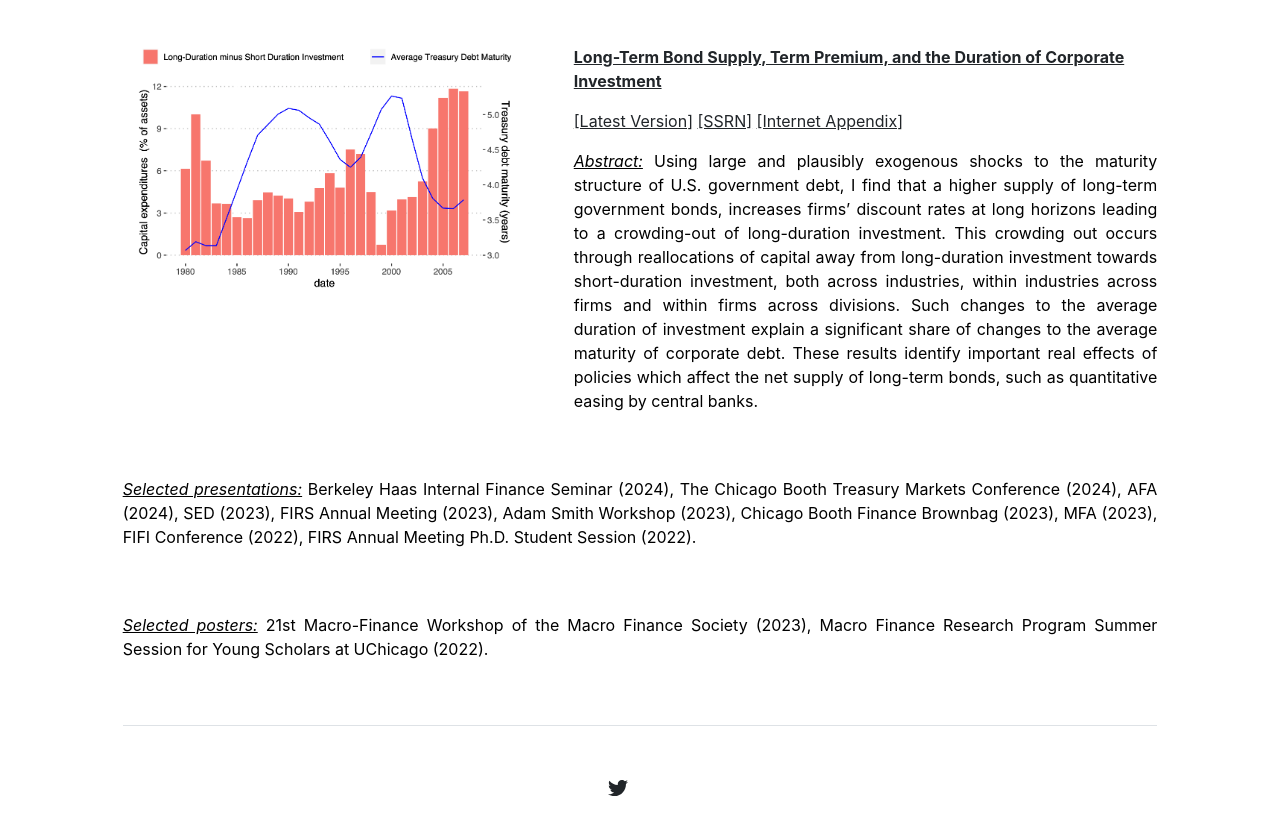
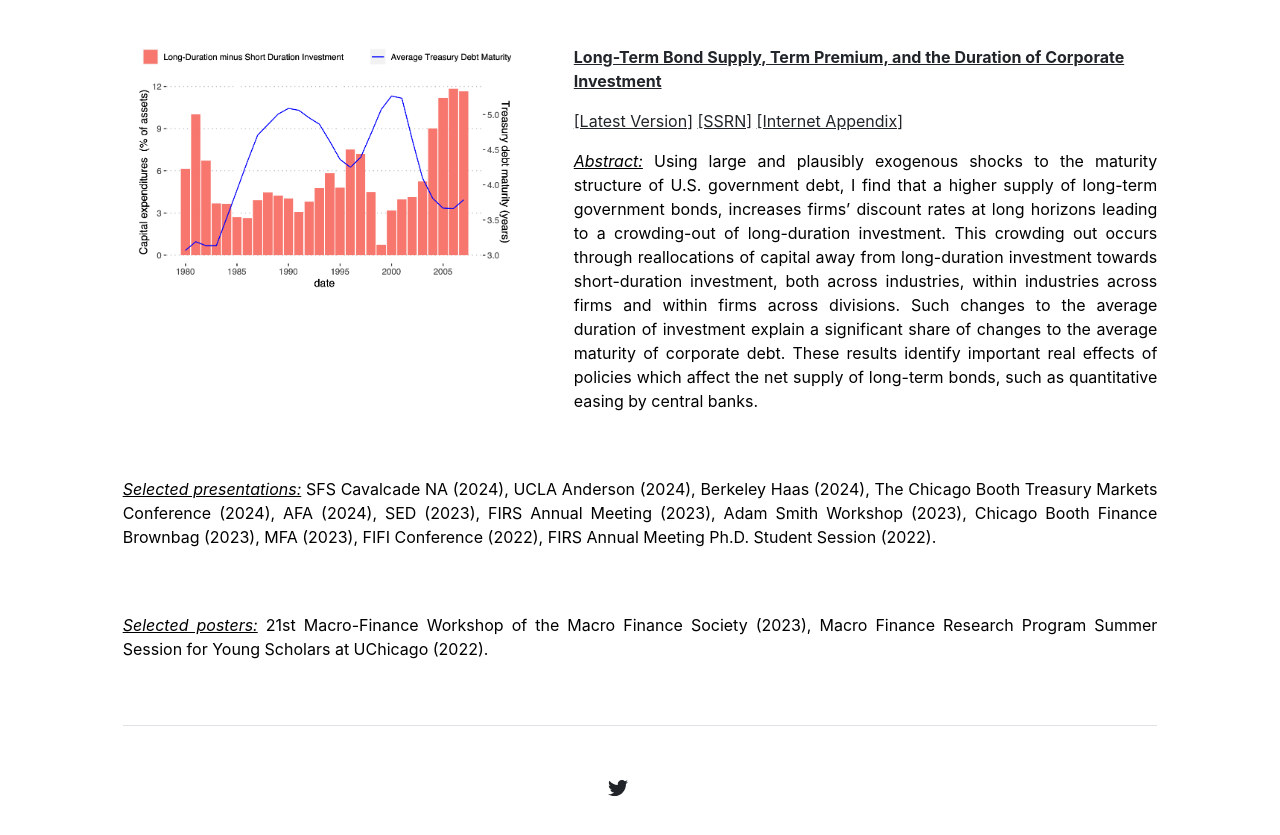
Before and after one commit to antoinehubertdefraisse/antoinehubertdefraisse.github.io, a Jekyll site: the page built from index.md, in a window 1280 px wide and 900 px high, scrolled down 630 px. Shown: the top 835 px of the window. Built offline with Jekyll 4.4.1, drawn with Linux system fonts in a browser that asks for light colours.

Commit message:
Update home.html

```diff
--- a/_layouts/home.html
+++ b/_layouts/home.html
@@ -35,6 +35,6 @@ layout: default
 	<p>
     <p align="justify"> <u><em>Abstract:</em></u> Using large and plausibly exogenous shocks to the maturity structure of U.S. government debt, I find that a higher supply of long-term government bonds, increases firms’ discount rates at long horizons leading to a crowding-out of long-duration investment. This crowding out occurs through reallocations of capital away from long-duration investment towards short-duration investment, both across industries, within industries across firms and within firms across divisions. Such changes to the average duration of investment explain a significant share of changes to the average maturity of corporate debt. These results identify important real effects of policies which affect the net supply of long-term bonds, such as quantitative easing by central banks.	</p>
   </div>
-	<p align="justify"> <u><em>Selected presentations:</em></u> Berkeley Haas Internal Finance Seminar (2024), The Chicago Booth Treasury Markets Conference (2024), AFA (2024), SED (2023), FIRS Annual Meeting (2023), Adam Smith Workshop (2023), Chicago Booth Finance Brownbag (2023), MFA (2023), FIFI Conference (2022), FIRS Annual Meeting Ph.D. Student Session (2022). </p>
+	<p align="justify"> <u><em>Selected presentations:</em></u> SFS Cavalcade NA (2024), UCLA Anderson (2024), Berkeley Haas (2024), The Chicago Booth Treasury Markets Conference (2024), AFA (2024), SED (2023), FIRS Annual Meeting (2023), Adam Smith Workshop (2023), Chicago Booth Finance Brownbag (2023), MFA (2023), FIFI Conference (2022), FIRS Annual Meeting Ph.D. Student Session (2022). </p>
 	 <p align="justify"> <u><em>Selected posters:</em></u> 21st Macro-Finance Workshop of the Macro Finance Society (2023), Macro Finance Research Program Summer Session for Young Scholars at UChicago (2022). </p>
 </div>
```
